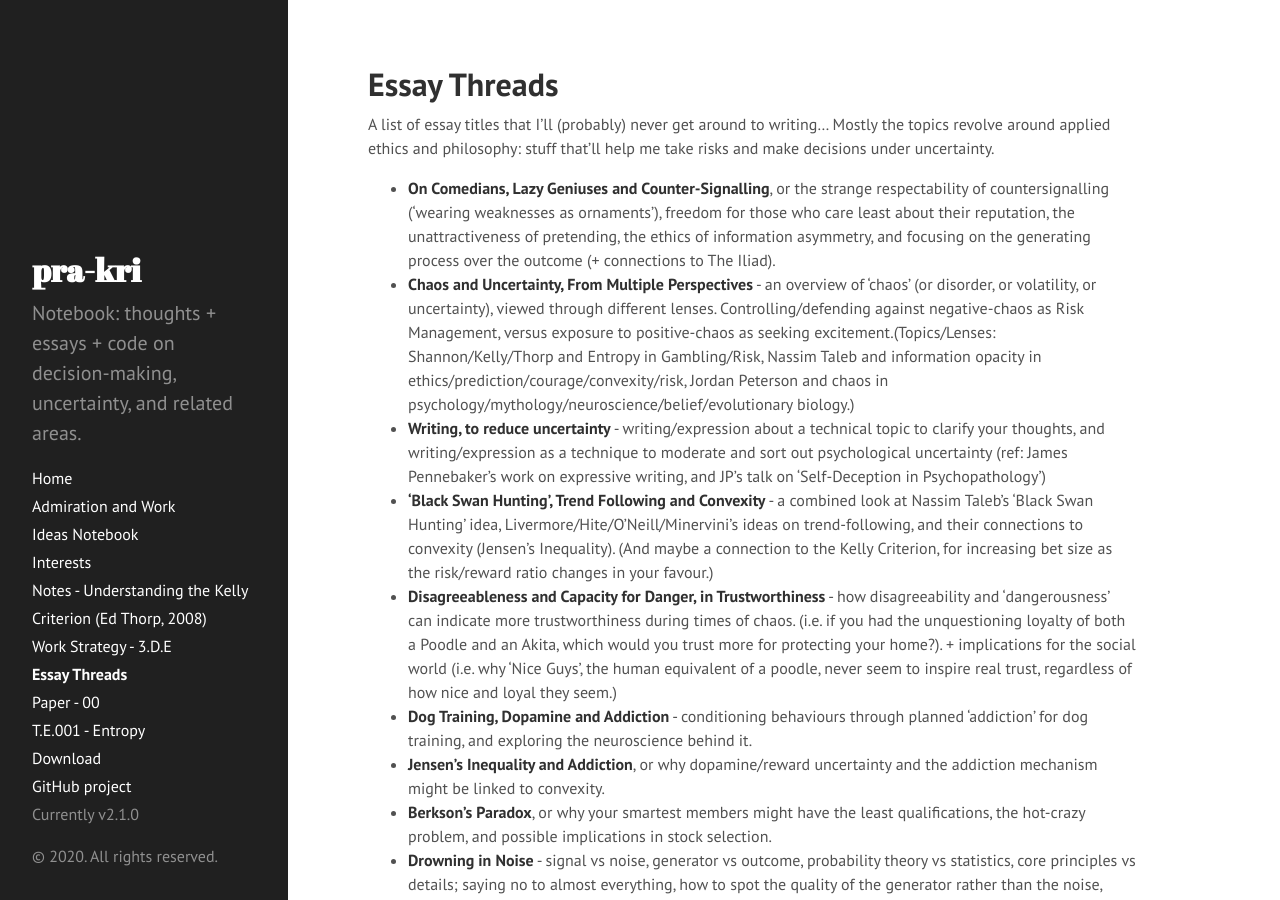
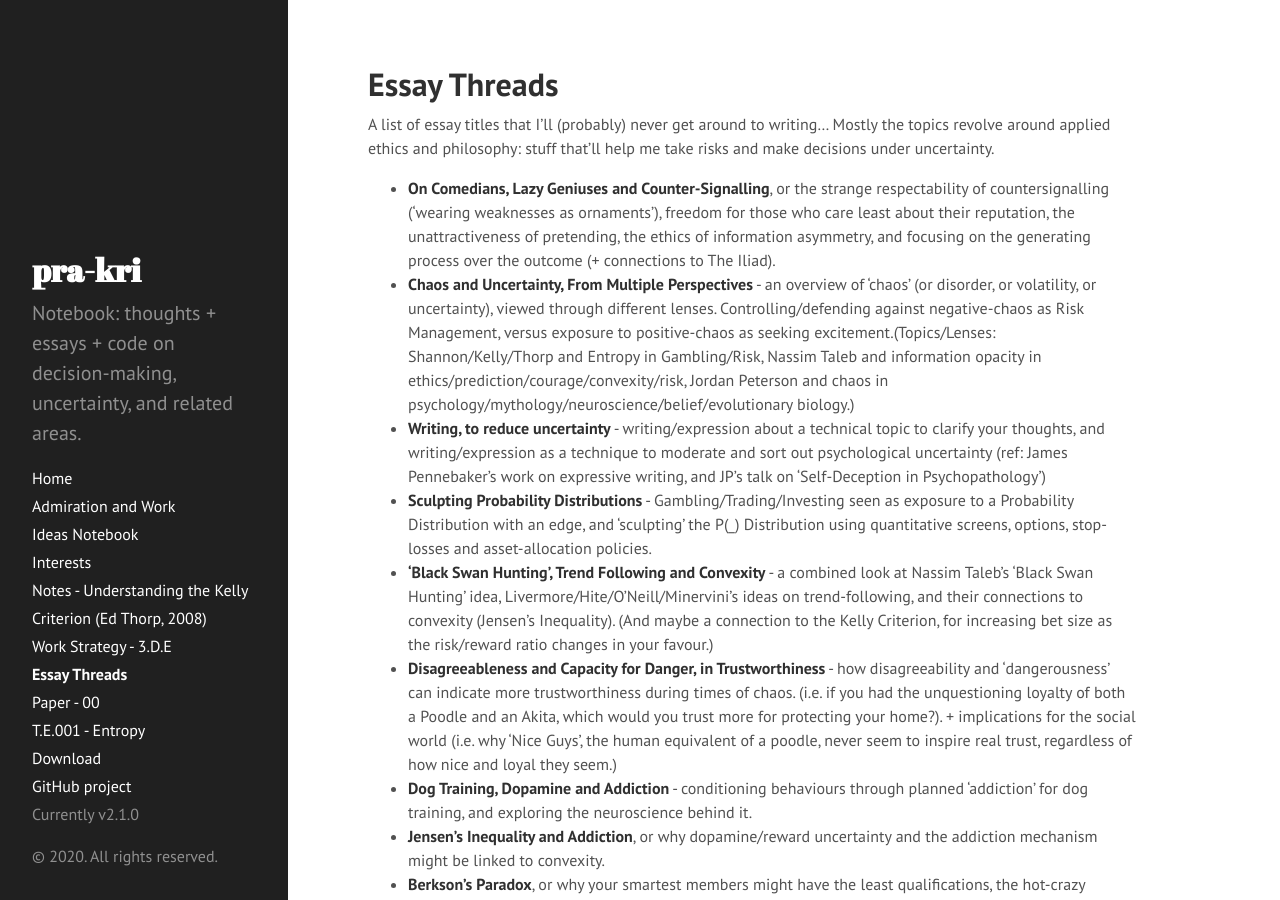
Before and after one commit to pra-kri/pra-kri.github.io, a Jekyll site: the page built from essay_threads.md, in a window 1280 px wide and 900 px high. Built offline with Jekyll 4.4.1, drawn with Linux system fonts in a browser that asks for light colours.

Commit message:
Update essay_threads.md

```diff
--- a/essay_threads.md
+++ b/essay_threads.md
@@ -9,6 +9,7 @@ Mostly the topics revolve around applied ethics and philosophy: stuff that'll he
 * **On Comedians, Lazy Geniuses and Counter-Signalling**, or the strange respectability of countersignalling ('wearing weaknesses as ornaments'), freedom for those who care least about their reputation, the unattractiveness of pretending, the ethics of information asymmetry, and focusing on the generating process over the outcome (+ connections to The Iliad).
 * **Chaos and Uncertainty, From Multiple Perspectives** - an overview of 'chaos' (or disorder, or volatility, or uncertainty), viewed through different lenses. Controlling/defending against negative-chaos as Risk Management, versus exposure to positive-chaos as seeking excitement.(Topics/Lenses: Shannon/Kelly/Thorp and Entropy in Gambling/Risk, Nassim Taleb and information opacity in ethics/prediction/courage/convexity/risk, Jordan Peterson and chaos in psychology/mythology/neuroscience/belief/evolutionary biology.)
 * **Writing, to reduce uncertainty** - writing/expression about a technical topic to clarify your thoughts, and writing/expression as a technique to moderate and sort out psychological uncertainty (ref: James Pennebaker's work on expressive writing, and JP's talk on 'Self-Deception in Psychopathology')
+* **Sculpting Probability Distributions** - Gambling/Trading/Investing seen as exposure to a Probability Distribution with an edge, and 'sculpting' the P(\_\) Distribution using quantitative screens, options, stop-losses and asset-allocation policies.
 * **'Black Swan Hunting', Trend Following and Convexity** - a combined look at Nassim Taleb's 'Black Swan Hunting' idea, Livermore/Hite/O'Neill/Minervini's ideas on trend-following, and their connections to convexity (Jensen's Inequality). (And maybe a connection to the Kelly Criterion, for increasing bet size as the risk/reward ratio changes in your favour.)
 * **Disagreeableness and Capacity for Danger, in Trustworthiness** - how disagreeability and 'dangerousness' can indicate more trustworthiness during times of chaos. (i.e. if you had the unquestioning loyalty of both a Poodle and an Akita, which would you trust more for protecting your home?). + implications for the social world (i.e. why 'Nice Guys', the human equivalent of a poodle, never seem to inspire real trust, regardless of how nice and loyal they seem.)
 * **Dog Training, Dopamine and Addiction** - conditioning behaviours through planned 'addiction' for dog training, and exploring the neuroscience behind it.
```
